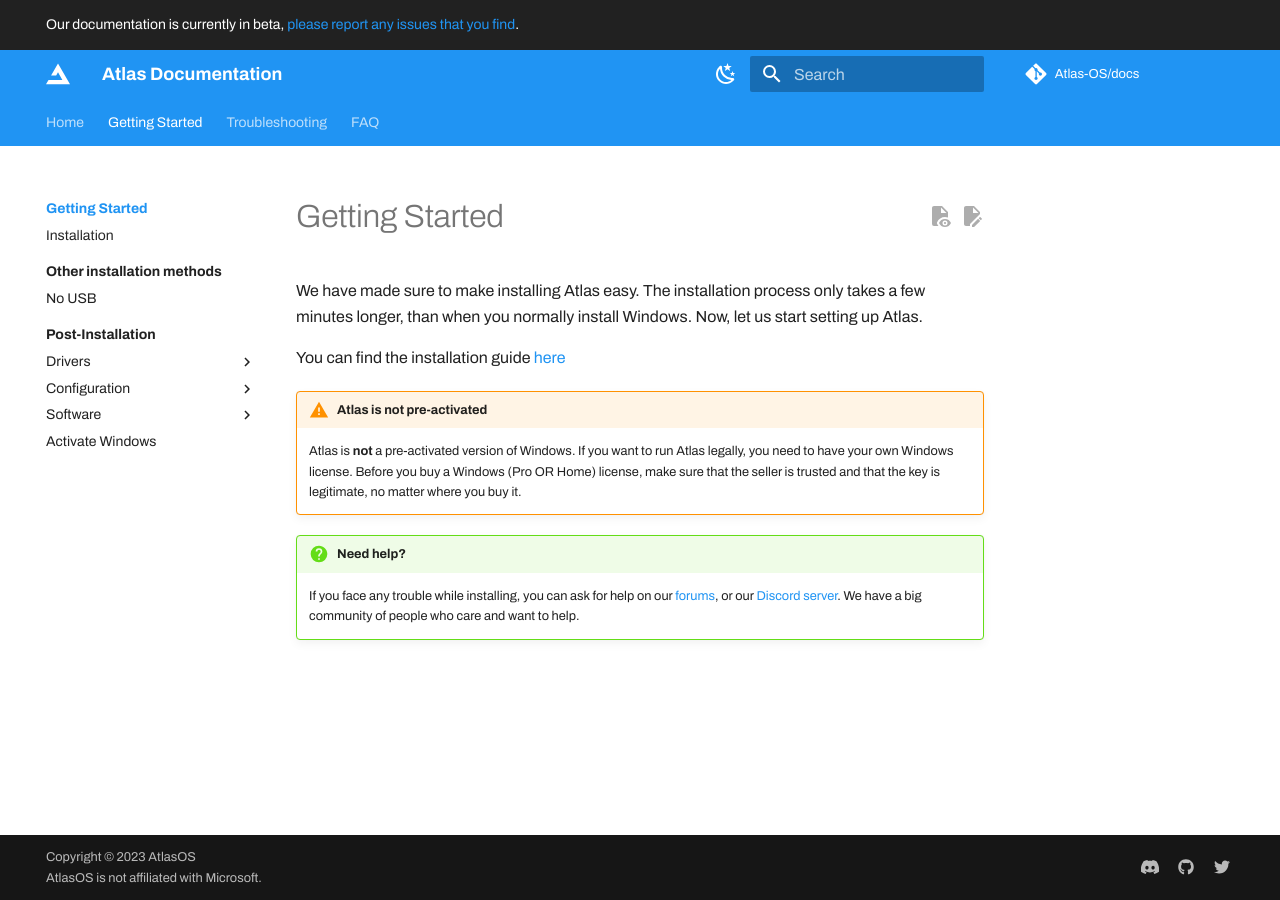
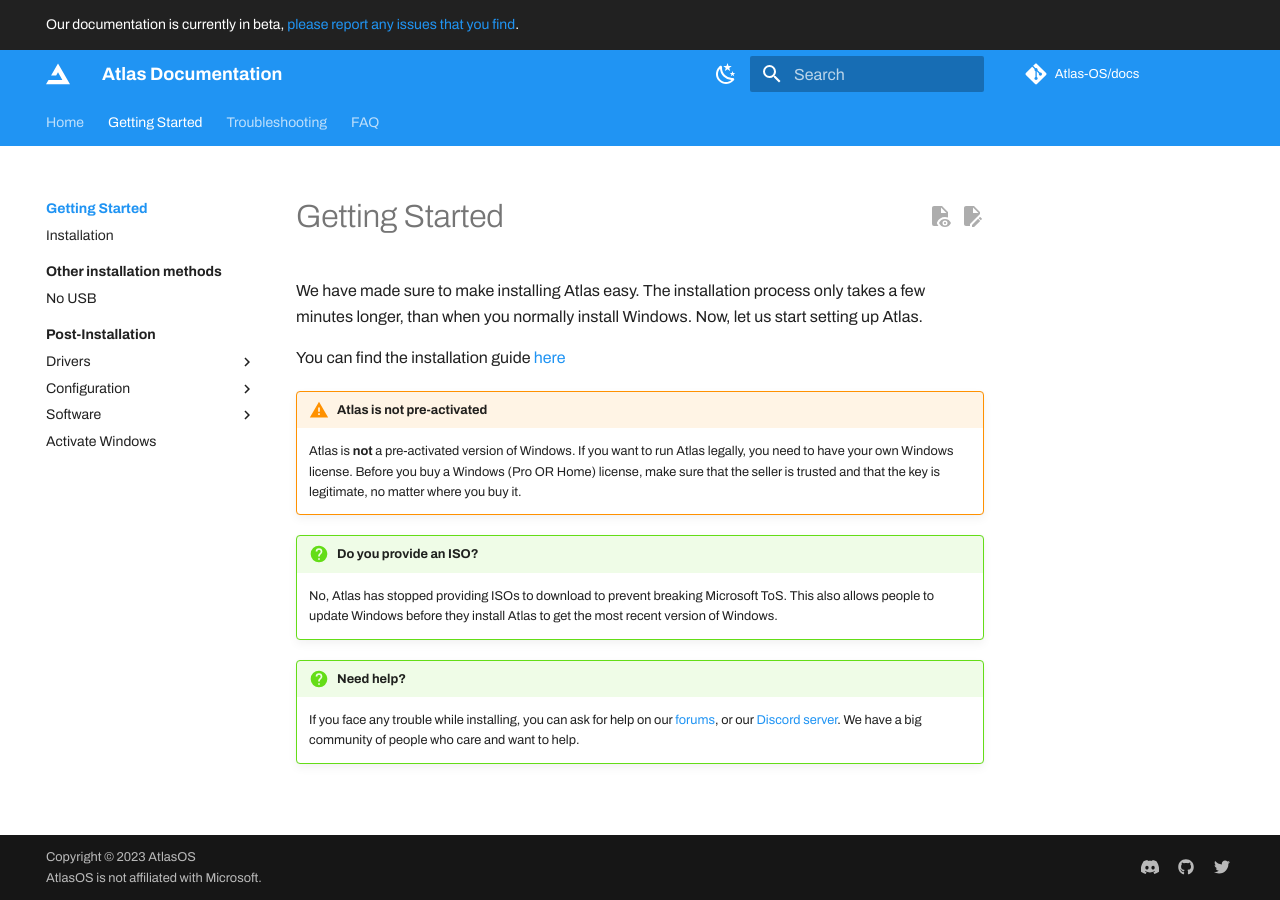
Before and after one commit to Atlas-OS/docs, an MkDocs documentation site: the page built from docs/getting-started/index.md, in a window 1280 px wide. Built offline with MkDocs 1.6.1 and Material for MkDocs 9.7.7, drawn with Linux system fonts in a browser that asks for light colours; some web fonts are replaced; plug-ins that fetch from the network failed and are left out; comment, search, counter and statistics services are not loaded.

Commit message:
feat: 📝 include no iso

```diff
--- a/docs/getting-started/index.md
+++ b/docs/getting-started/index.md
@@ -7,5 +7,8 @@ You can find the installation guide [here](installation/)
 !!! warning "Atlas is not pre-activated"
     Atlas is **not** a pre-activated version of Windows. If you want to run Atlas legally, you need to have your own Windows license. Before you buy a Windows (Pro OR Home) license, make sure that the seller is trusted and that the key is legitimate, no matter where you buy it.
 
+!!! question "Do you provide an ISO?"
+    No, Atlas has stopped providing ISOs to download to prevent breaking Microsoft ToS. This also allows people to update Windows before they install Atlas to get the most recent version of Windows.
+
 !!! question "Need help?"
     If you face any trouble while installing, you can ask for help on our [forums](https://forum.atlasos.net/), or our [Discord server](https://discord.com/servers/atlas-795710270000332800). We have a big community of people who care and want to help.
```
Also changed, not shown: docs/getting-started/installation.md (+3 -0 lines).
